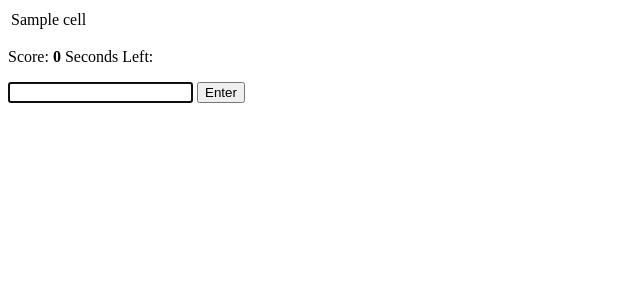
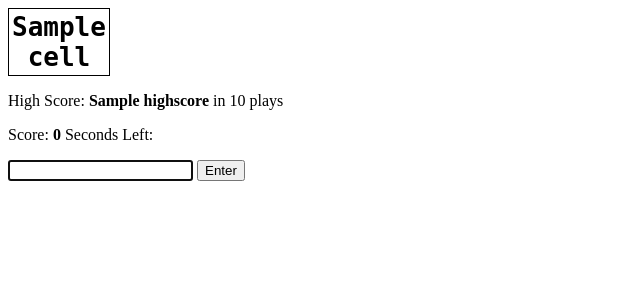
Before and after one commit to aubreyselamu/flask-boggle, a Flask app: template templates/index.html in a window 1280 px wide. Shown: the top 300 px of the page, without its empty margins (0-640 px from the left). Run offline with Flask 2, Linux system fonts and the light colour scheme; the template is opened without the code that fills it: most values are stand-ins (such as "Sample title", 1, 10 or a date in 2020); parts of the project's set-up code (start-up, migrations or seed data) failed here and were passed over; some libraries are stand-ins or nearby versions.

Commit message:
added new lines of HMTL

```diff
--- a/templates/index.html
+++ b/templates/index.html
@@ -1,10 +1,8 @@
-<!DOCTYPE html>
-<html lang="en">
+<!doctype html>
+<html>
   <head>
-    <meta charset="UTF-8">
-    <meta http-equiv="X-UA-Compatible" content="IE=edge">
-    <meta name="viewport" content="width=device-width, initial-scale=1.0">
     <title>Boggle</title>
+    <link rel="stylesheet" href="/static/boggle.css">
   </head>
   <body>
     <section id="boggle">
@@ -21,6 +19,11 @@
         </tbody>
       </table>
 
+      <p>High Score:
+        <b>{{ highscore }}</b>
+        in {{ nplays }} plays
+      </p>
+
       <p>
         Score: <b class="score">0</b>
         Seconds Left: <b class="timer"></b>
@@ -35,6 +38,10 @@
         <!-- our JS will put messages here dynamically -->
       </p>
 
+      <ul class="words">
+        <!-- our JS will words here as they score -->
+      </ul>
+
     </section>
     <script src="http://unpkg.com/jquery"></script>
     <script src="https://unpkg.com/axios@0.19.0/dist/axios.js"></script>
```
Lines whose indentation alone changed are shown as unchanged.
